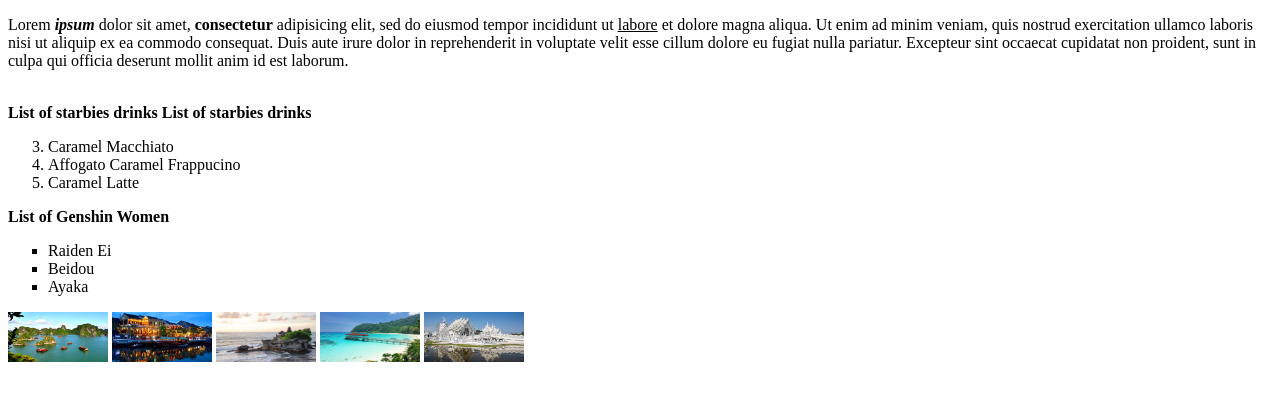
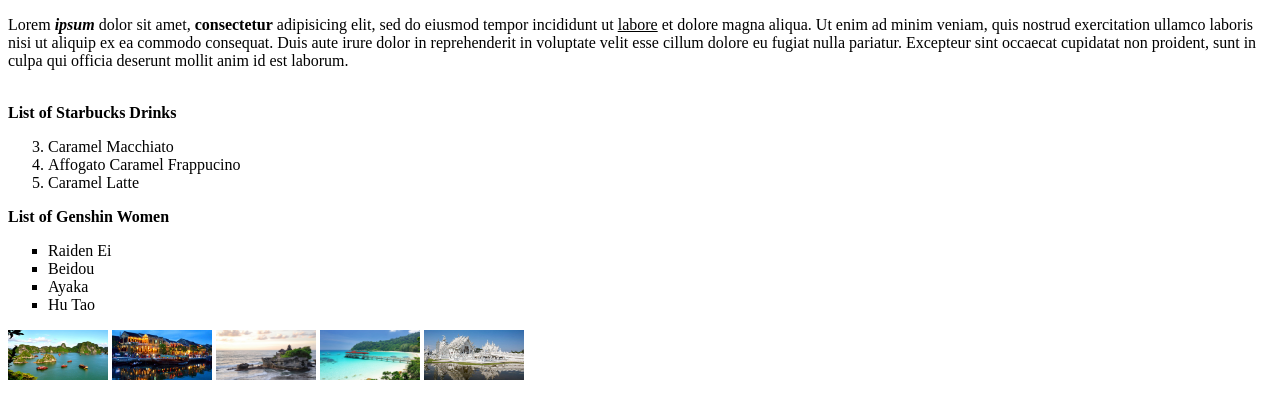
Before and after one commit to 21ftt1283/21ftt1283.github.io, a plain HTML site: page index.html in a window 1280 px wide. Drawn offline with Linux system fonts and the light colour scheme.

Commit message:
Update index.html

```diff
--- a/index.html
+++ b/index.html
@@ -16,14 +16,14 @@ proident, sunt in culpa qui officia deserunt mollit anim id est laborum.</p>
 <!--<p></p> this is comment-->
 
 <br>
-<b>List of starbies drinks</b>
-<!-- <ol start="3">
+<!-- <b>List of starbies drinks</b>
+<ol start="3">
 	<li>Caramel Macchiato</li>
 	<li>Affogato Caramel Frappucino</li>
 	<li>Caramel Latte</li>
 </ol> -->
 
-<b>List of starbies drinks</b>
+<b>List of Starbucks Drinks</b>
 <ol start="3">
 	<li>Caramel Macchiato</li>
 	<li>Affogato Caramel Frappucino</li>
@@ -35,6 +35,7 @@ proident, sunt in culpa qui officia deserunt mollit anim id est laborum.</p>
 	<li>Raiden Ei</li>
 	<li>Beidou</li>
 	<li>Ayaka</li>
+	<li>Hu Tao</li>
 </ul>
 
 <img src="v-1.jpg" width="100" height="50">
```
